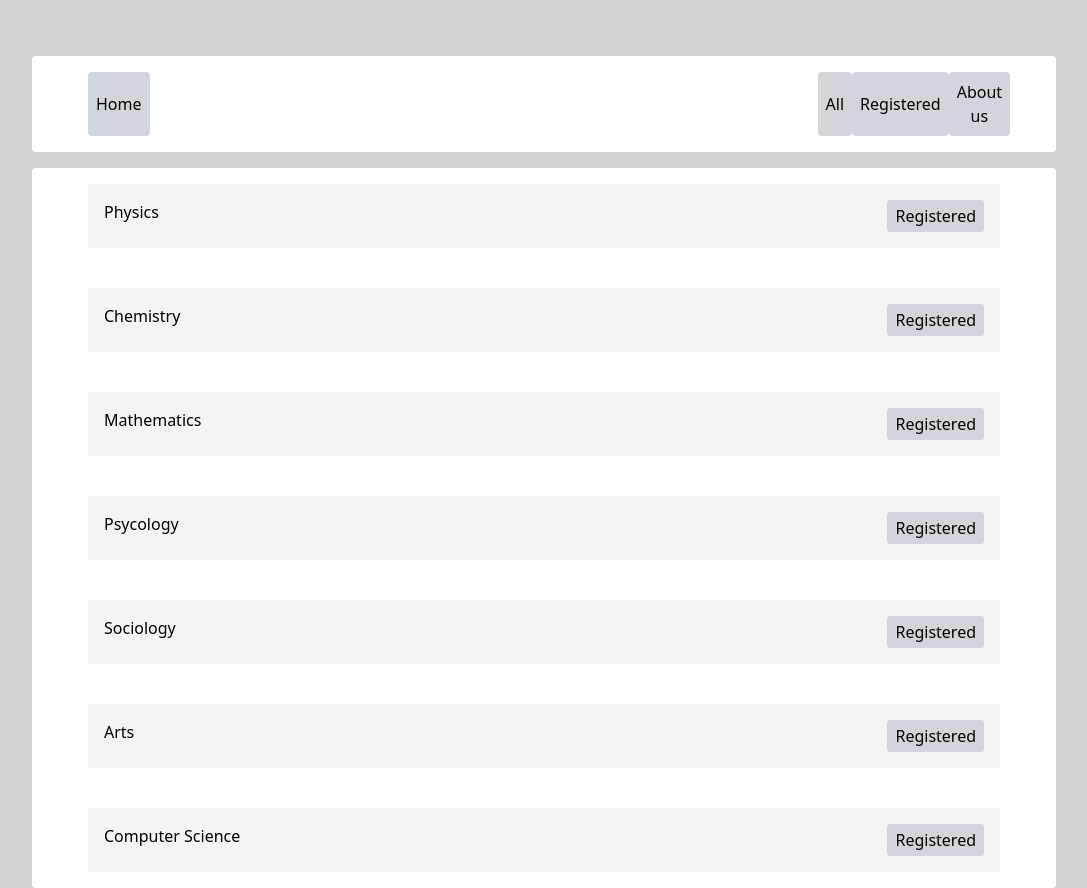
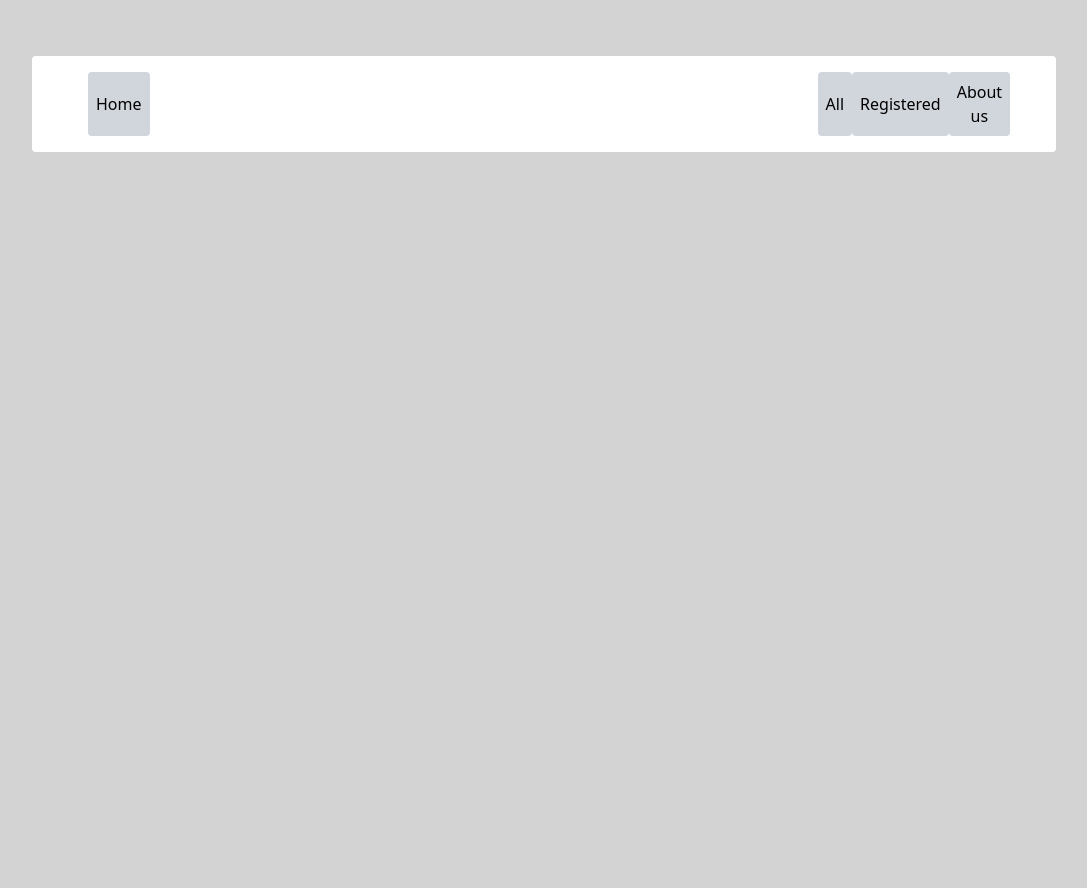
Before and after one commit to MUHAMMADFARHAN1/Courses-App-with-React, a React (Vite) app: page /about in a window 1280 px wide. Shown: the whole page, without its empty margins (96-1183 px from the left). After the commit the page ends 800 px from the top, so only its background shows below. Built offline with nearby package versions, Linux system fonts and the light colour scheme.

Commit message:
Routing adjusted!

```diff
--- a/src/App.jsx
+++ b/src/App.jsx
@@ -4,11 +4,13 @@ import viteLogo from "/vite.svg";
 import "./App.css";
 import Home_Page from "./Components/Home_Page";
 import About from "./Components/About";
+import Navbar from "./Components/Navbar";
 import { Link, NavLink, Route, Routes } from "react-router";
 
 function App() {
   return (
     <>
+      <Navbar />
       <Routes>
         <Route path="/" element={<Home_Page />} />
         <Route path="/about" element={<About />} />
--- a/src/Components/About.jsx
+++ b/src/Components/About.jsx
@@ -2,11 +2,7 @@ import React from "react";
 import Navbar from "./Navbar";
 
 function About() {
-  return (
-    <div>
-      <Navbar />
-    </div>
-  );
+  return <div></div>;
 }
 
 export default About;
--- a/src/Components/Home_Page.jsx
+++ b/src/Components/Home_Page.jsx
@@ -1,10 +1,11 @@
 import React from "react";
 import Navbar from "./Navbar";
+import List from "./List";
 
 function Home_Page() {
   return (
     <div>
-      <Navbar />
+      <List />
     </div>
   );
 }
--- a/src/Components/Navbar.jsx
+++ b/src/Components/Navbar.jsx
@@ -12,7 +12,7 @@ function Navbar() {
           <button className="bg-gray-300 rounded p-2">About us</button>
         </div>
       </div>
-      <List />
+      {/* <List /> */}
     </div>
   );
 }
```
